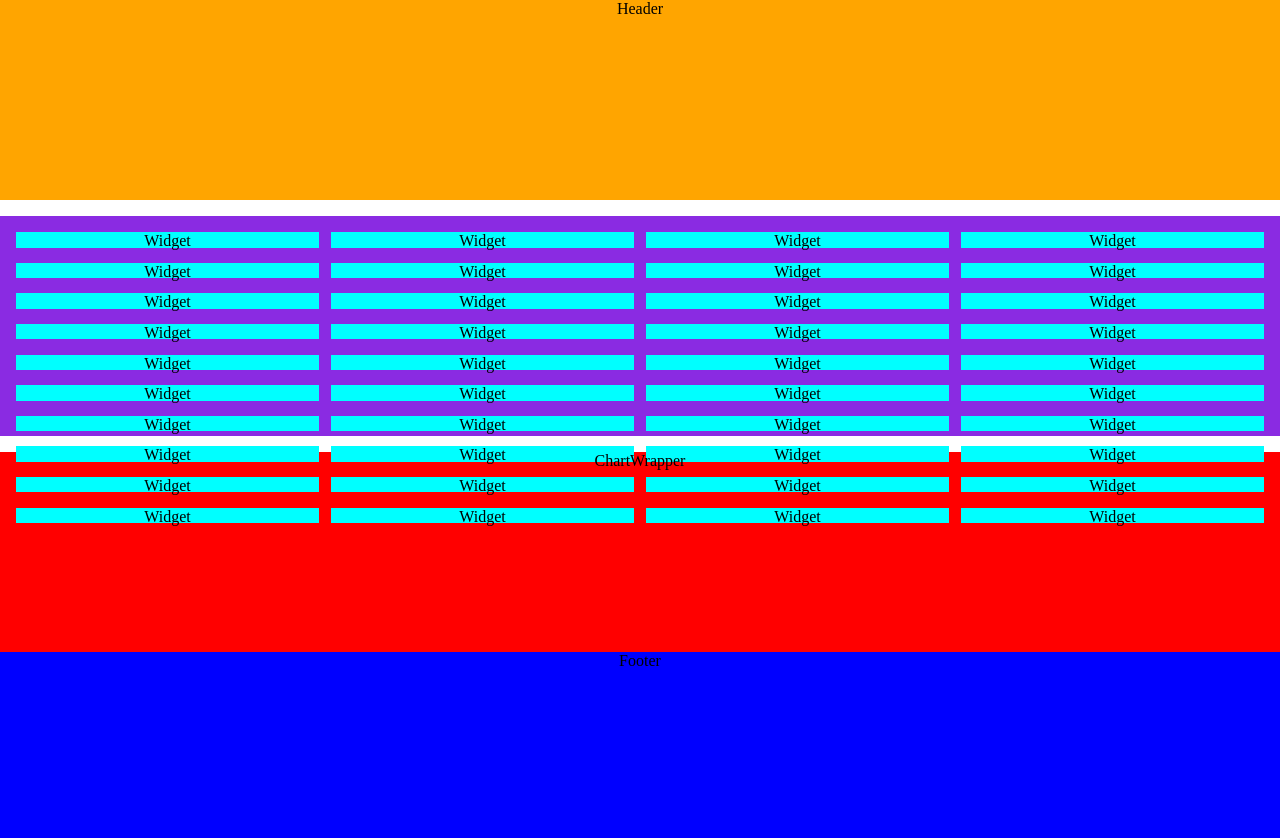
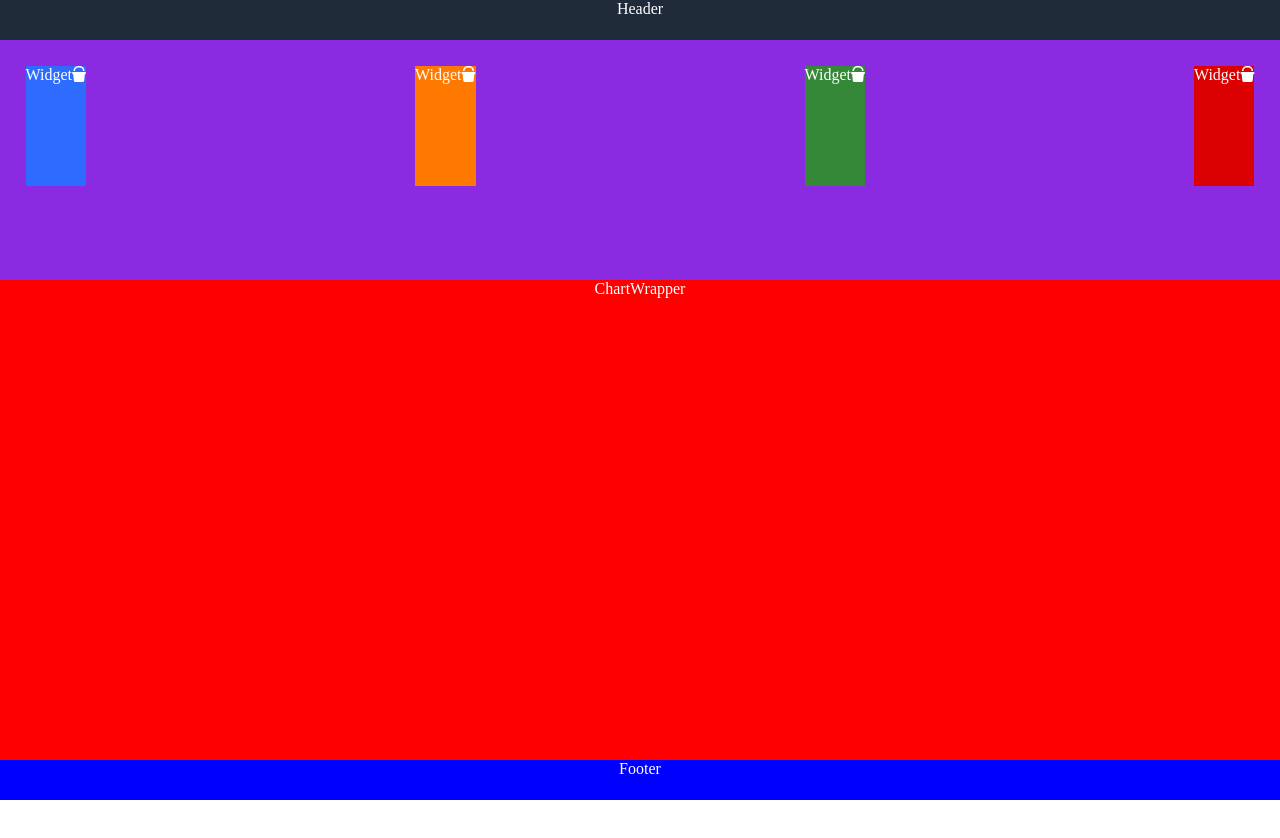
Before and after one commit to Nitintin/admin-dashboard, a React (Create React App) app: page / in a window 1280 px wide. Shown: the top 838 px of the page. After the commit the page ends 800 px from the top, so only its background shows below. Built offline with nearby package versions, Linux system fonts and the light colour scheme.

Commit message:
font awesome cdn and widget props

```diff
--- a/public/index.html
+++ b/public/index.html
@@ -15,6 +15,7 @@
       user's mobile device or desktop. See https://developers.google.com/web/fundamentals/web-app-manifest/
     -->
     <link rel="manifest" href="%PUBLIC_URL%/manifest.json" />
+    <script src="https://kit.fontawesome.com/b3dc8caf26.js" crossorigin="anonymous"></script>
     <!--
       Notice the use of %PUBLIC_URL% in the tags above.
       It will be replaced with the URL of the `public` folder during the build.
--- a/src/App.css
+++ b/src/App.css
@@ -2,11 +2,11 @@ body{
   min-height:100%;
   height:100%;
   margin:0;
+  color: #fff;
 }
 html{
   min-height: 100%;
   height:100%;
-
 }
 #root{
   min-height:100%;
@@ -16,13 +16,12 @@ html{
   text-align: center;
   height:100%;
   min-height:100%;
-
 }
 
 .widgetGridContainer{
-  display: grid;
-  grid-template-columns: auto auto auto auto;
-  padding: 10px;
+  display: flex;
+  justify-content: space-between;
+  /* align-items: center; */
 }
 
 .widget{
@@ -32,20 +31,20 @@ html{
 }
 .widgetWrapper{
   background-color: blueviolet;
-  height:25%;
+  height:30%;
 }
 
 .chartWrapper{
   background-color:red;
-  height:25%;
+  height:60%;
 }
 
 .footer{
   background-color: blue;
-  height:25%;
+  height:5%;
 }
 
 .header{
-  background-color:orange;
-  height:25%;
+  background-color:#202B3A;
+  height:5%;
 }
--- a/src/components/Widget.js
+++ b/src/components/Widget.js
@@ -1,7 +1,12 @@
 import react from 'react';
 
-const Widget = ()=>{
-return <section className="widget">Widget</section>
+const Widget = ({color})=>{
+
+    const widgetStyle = {
+        background: color,
+    }
+
+    return <section className="widget" style={widgetStyle}>Widget<i class="fa-solid fa-bucket"></i></section>
 }
 
 export default Widget;
--- a/src/components/WidgetWrapper.js
+++ b/src/components/WidgetWrapper.js
@@ -28,18 +28,22 @@ const WidgetWrapper = () => {
     const getWidget = () => {
         const arr = [];
 
-        for(let i=0; i<40; i++){
+        for(let i=0; i<4; i++){
             arr.push(<Widget />)
         }
 
         return arr;
     }
 
-    return <p className='widgetWrapper widgetGridContainer'>
-        {
+    return <section className='widgetWrapper widgetGridContainer'>
+        {/* {
             getWidget()
-        }
-    </p>
+        } */}
+        <Widget color='#2E6CFF' />
+        <Widget color='#FF7900'/>
+        <Widget color='#368839'/>
+        <Widget color='#DB0001'/>
+    </section>
 }
 
 export default WidgetWrapper;
```
